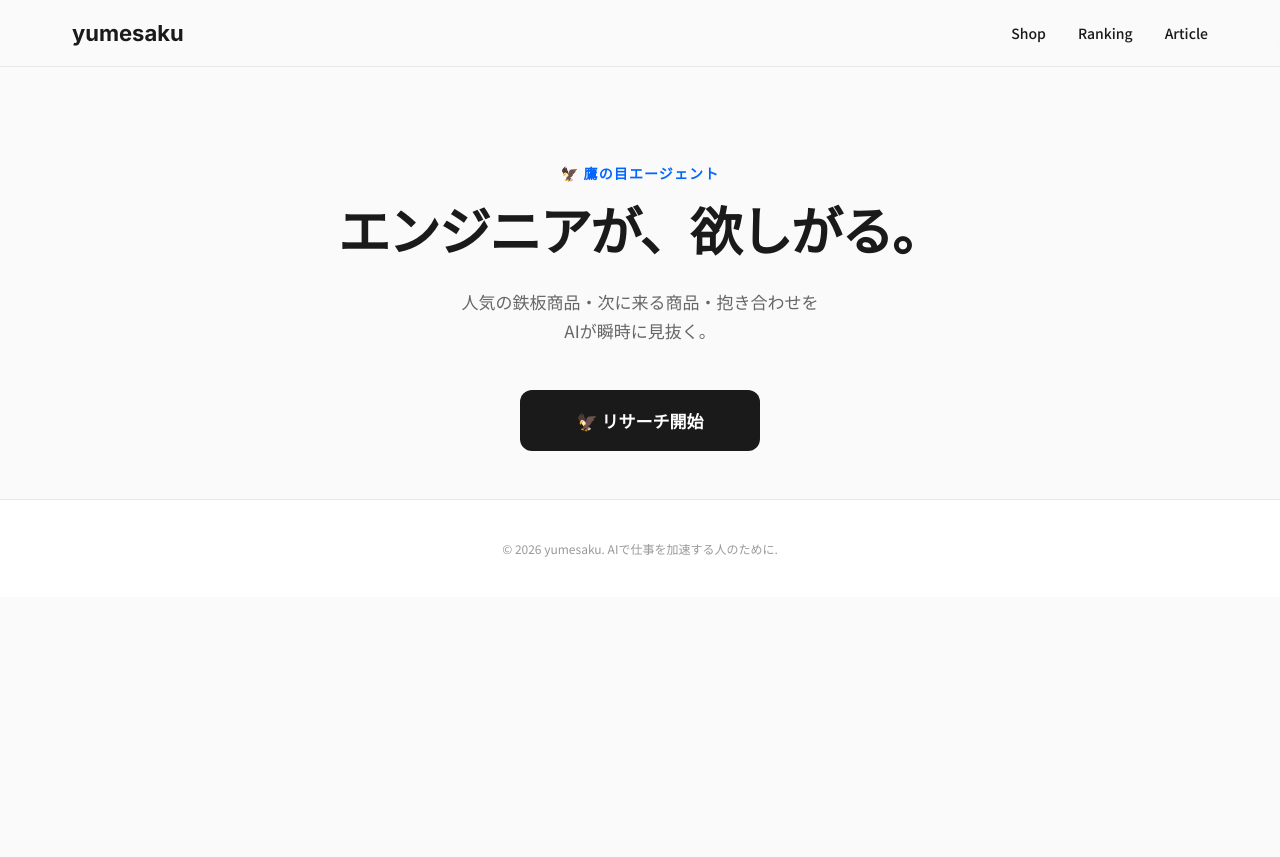
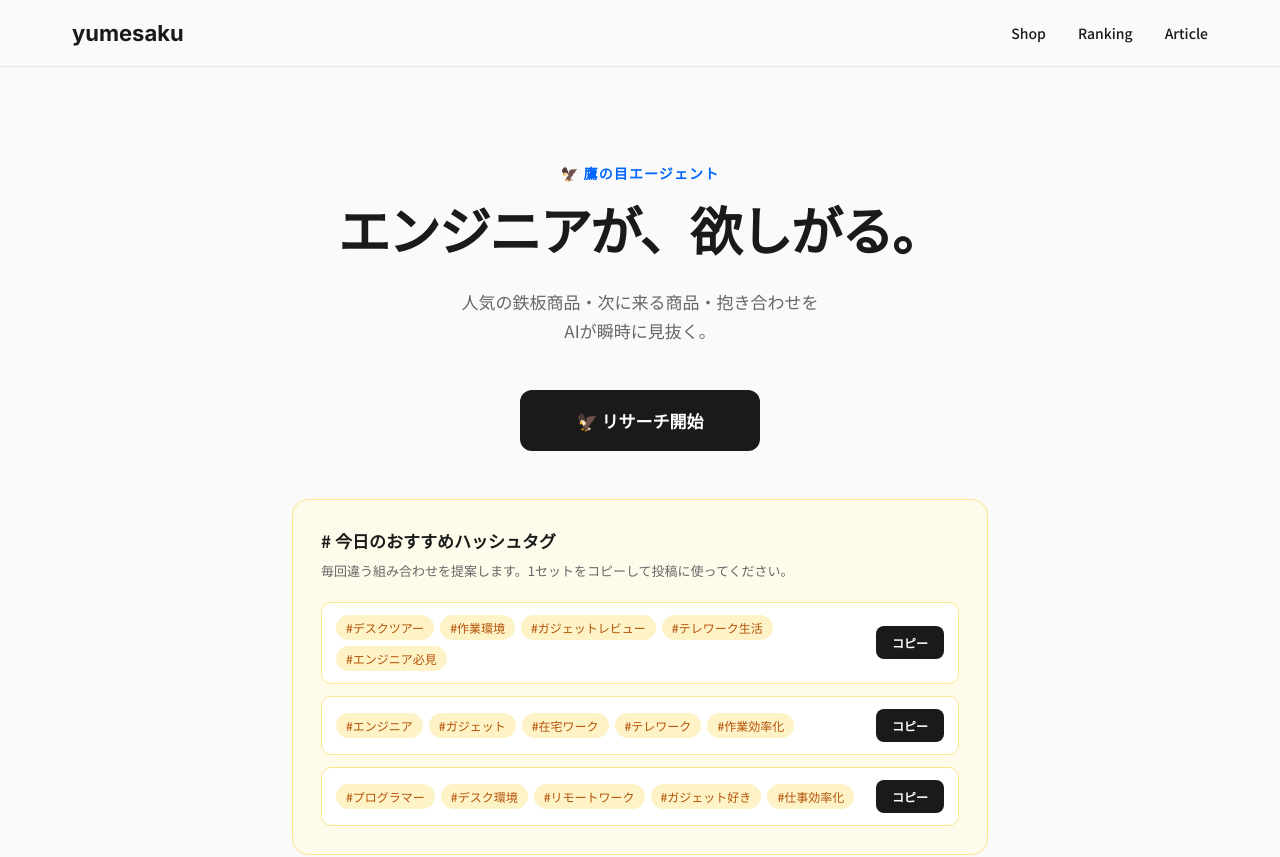
Before and after one commit to rucci0413gt-alt/yumesaku, a Next.js app: page /hawkeye in a window 1280 px wide. Shown: the top 857 px of the page. Before the commit the page ends 800 px from the top, so only its background shows below. Built offline with nearby package versions, Linux system fonts and the light colour scheme.

Commit message:
Update hawkeye.js

```diff
--- a/pages/hawkeye.js
+++ b/pages/hawkeye.js
@@ -1,5 +1,5 @@
 // pages/hawkeye.js
-// 🦅 鷹の目エージェント - エンジニア向けリサーチ画面
+// 🦅 鷹の目エージェント - ハッシュタグ提案追加版
 import { useState } from 'react';
 import Head from 'next/head';
 
@@ -8,6 +8,7 @@ export default function HawkEye() {
 const [data, setData] = useState(null);
 const [error, setError] = useState('');
 const [copied, setCopied] = useState(null);
+const [copiedTag, setCopiedTag] = useState(null);
 
 const run = async () => {
 setLoading(true); setError(''); setData(null);
@@ -34,6 +35,31 @@ export default function HawkEye() {
 setTimeout(() => setCopied(null), 2000);
 } catch (e) { alert('コピーできませんでした'); }
 };
+
+const copyTag = async (tag, i) => {
+try {
+await navigator.clipboard.writeText(tag);
+setCopiedTag(i);
+setTimeout(() => setCopiedTag(null), 2000);
+} catch (e) { alert('コピーできませんでした'); }
+};
+
+// ジャンルに合わせたハッシュタグセット
+const hashtagSets = [
+['#エンジニア', '#ガジェット', '#在宅ワーク', '#テレワーク', '#作業効率化'],
+['#プログラマー', '#デスク環境', '#リモートワーク', '#ガジェット好き', '#仕事効率化'],
+['#エンジニアライフ', '#在宅勤務', '#ガジェットオタク', '#デスクセットアップ', '#ITエンジニア'],
+['#テック', '#ガジェット購入', '#在宅ワーカー', '#エンジニア転職', '#プログラミング'],
+['#デスクツアー', '#作業環境', '#ガジェットレビュー', '#テレワーク生活', '#エンジニア必見'],
+];
+
+// 毎回ランダムに3セット提案
+const getRandomTags = () => {
+const shuffled = [...hashtagSets].sort(() => Math.random() - 0.5);
+return shuffled.slice(0, 3);
+};
+
+const [tagSets] = useState(() => getRandomTags());
 
 return (
 <>
@@ -64,6 +90,31 @@ export default function HawkEye() {
 {loading ? 'リサーチ中...' : '🦅 リサーチ開始'}
 </button>
 {error && <p className="error">{error}</p>}
+</div>
+</section>
+
+{/* ハッシュタグ提案（常時表示） */}
+<section className="hashtag-section">
+<div className="hashtag-inner">
+<p className="hashtag-title"># 今日のおすすめハッシュタグ</p>
+<p className="hashtag-desc">毎回違う組み合わせを提案します。1セットをコピーして投稿に使ってください。</p>
+<div className="hashtag-sets">
+{tagSets.map((tags, i) => (
+<div key={i} className="hashtag-set">
+<div className="hashtag-tags">
+{tags.map((tag, j) => (
+<span key={j} className="hashtag-chip">{tag}</span>
+))}
+</div>
+<button
+className={`hashtag-copy-btn ${copiedTag === i ? 'copied' : ''}`}
+onClick={() => copyTag(tags.join(' '), i)}
+>
+{copiedTag === i ? '✓ コピー！' : 'コピー'}
+</button>
+</div>
+))}
+</div>
 </div>
 </section>
 
@@ -145,6 +196,20 @@ export default function HawkEye() {
 .run-btn:hover:not(:disabled) { transform:translateY(-2px); box-shadow:0 12px 28px rgba(26,26,26,0.25); }
 .run-btn:disabled { opacity:.5; cursor:not-allowed; }
 .error { color:#E53935; margin-top:16px; font-size:14px; }
+
+/* === ハッシュタグセクション === */
+.hashtag-section { max-width:760px; margin:0 auto; padding:0 clamp(20px,4vw,32px) clamp(32px,6vw,48px); }
+.hashtag-inner { background:#FFFBEB; border:1px solid #FDE68A; border-radius:16px; padding:clamp(20px,4vw,28px); }
+.hashtag-title { font-size:clamp(15px,2vw,17px); font-weight:700; color:#1A1A1A; margin:0 0 8px; }
+.hashtag-desc { font-size:13px; color:#666; margin:0 0 20px; line-height:1.6; }
+.hashtag-sets { display:flex; flex-direction:column; gap:12px; }
+.hashtag-set { display:flex; align-items:center; justify-content:space-between; background:#FFFFFF; border:1px solid #FDE68A; border-radius:10px; padding:12px 14px; gap:12px; }
+.hashtag-tags { display:flex; flex-wrap:wrap; gap:6px; flex:1; }
+.hashtag-chip { font-size:12px; color:#B45309; background:#FEF3C7; padding:4px 10px; border-radius:100px; font-weight:500; }
+.hashtag-copy-btn { padding:8px 16px; font-size:12px; font-weight:600; color:#FFFFFF; background:#1A1A1A; border:none; border-radius:8px; cursor:pointer; font-family:inherit; transition:all .3s; white-space:nowrap; flex-shrink:0; }
+.hashtag-copy-btn.copied { background:#22C55E; }
+.hashtag-copy-btn:hover { opacity:0.85; }
+
 .loading { text-align:center; padding:clamp(60px,10vw,120px) 20px; }
 .spinner { width:48px; height:48px; margin:0 auto; border:3px solid #E8E8E8; border-top-color:#1A1A1A; border-radius:50%; animation:spin .8s linear infinite; }
 @keyframes spin { to { transform:rotate(360deg); } }
@@ -175,7 +240,7 @@ export default function HawkEye() {
 .hint { text-align:center; font-size:12px; color:#999; margin-top:clamp(24px,4vw,40px); }
 .footer { border-top:1px solid #E8E8E8; padding:clamp(24px,5vw,40px); text-align:center; background:#fff; }
 .footer-text { font-size:12px; color:#999; margin:0; }
-        @media (max-width:640px){ .insights { grid-template-columns:1fr; } .hero-subtitle br { display:none; } }
+@media (max-width:640px) { .insights { grid-template-columns:1fr; } .hero-subtitle br { display:none; } .hashtag-set { flex-direction:column; align-items:flex-start; } .hashtag-copy-btn { width:100%; } }
 `}</style>
 </>
 );
```
Lines whose indentation alone changed are shown as unchanged.
